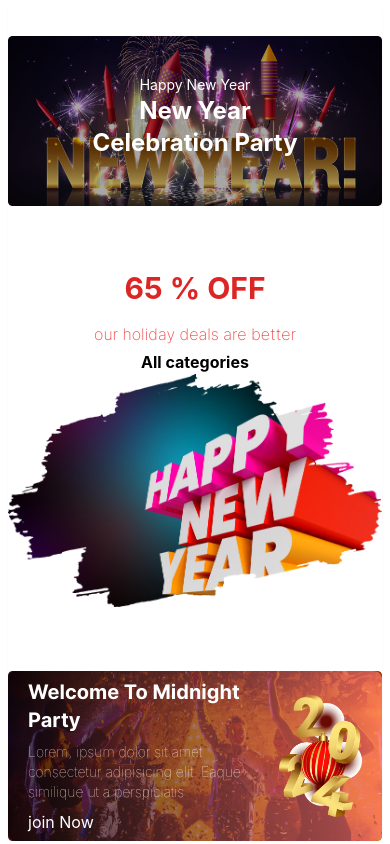
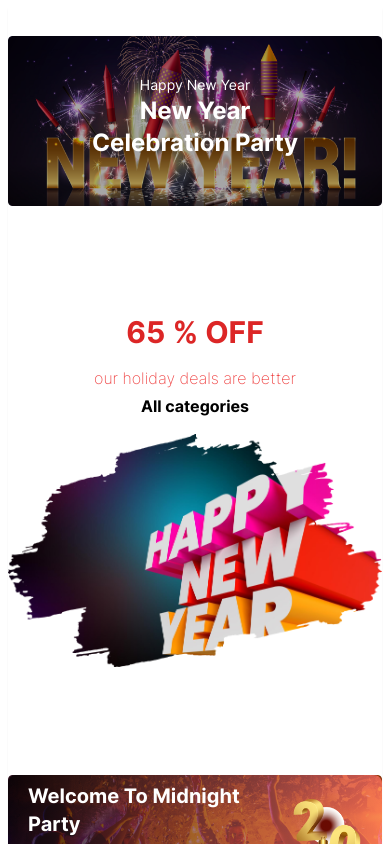
Before and after one commit to Mraj101/tailiwindDesign, a React (Create React App) app: page / in a window 390 px wide. Shown: the top 844 px of the page. Built offline with nearby package versions, Linux system fonts and the light colour scheme.

Commit message:
responsive

```diff
--- a/src/components/Banner.js
+++ b/src/components/Banner.js
@@ -3,7 +3,7 @@ import BannerImg from "../assets/Banner.png";
 
 const Banner = () => {
   return (
-    <div className=" flex items-center justify-center py-7  ">
+    <div className=" flex items-center justify-center py-7 mb-20 font-inter">
       <div className="relative">
         <div className="absolute top-0 left-0 w-full h-full bg-black opacity-35 rounded-lg"></div>
         <div className="absolute z-10 top-1/2 left-1/2 transform -translate-x-1/2 -translate-y-1/2 p-5 text-center text-white w-9/12" >
--- a/src/components/Deal.js
+++ b/src/components/Deal.js
@@ -3,16 +3,16 @@ import DealImg from "../assets/deal.png";
 
 const Deal = () => {
   return (
-    <div class=" py-9 flex justify-center items-center">
+    <div class=" flex justify-center items-center mb-20 font-inter">
       <div class=" flex items-center justify-center flex-col w-full">
         <div class="w-full h-34 flex flex-col items-center">
-          <h1 class="text-3xl md:text-7xl lg:text-7xl font-bold text-red-600 pb-3 md:pb-10 lg:pb-15 xl:">65 % OFF</h1>
+          <h1 class="text-3xl md:text-6xl lg:text-6xl font-bold text-red-600 pb-3 md:pb-10 lg:pb-15 xl:">65 % OFF</h1>
           <div class="w-72 md:w-full text-center">
-            <p class="font-inter text-base md:text-5xl lg:text-7xl p-1 md:pb-7 lg:pb-7 text-red-500 font-extralight">our holiday deals are better</p>
-            <p class=" text-center text-base md:text-5xl lg:text-5xl font-bold text-black textce">All categories</p>
+            <p class="font-inter text-base md:text-4xl lg:text-5xl p-1 md:pb-7 lg:pb-7 text-red-500 font-extralight">our holiday deals are better</p>
+            <p class=" text-center text-base md:text-5xl lg:text-4xl font-bold text-black textce pb-4">All categories</p>
           </div>
         </div>
-        <div class=" md:w-3/5">
+        <div class=" md:w-3/5 flex justify-center">
           <img src={DealImg} alt="deal" />
         </div>
       </div>
```
